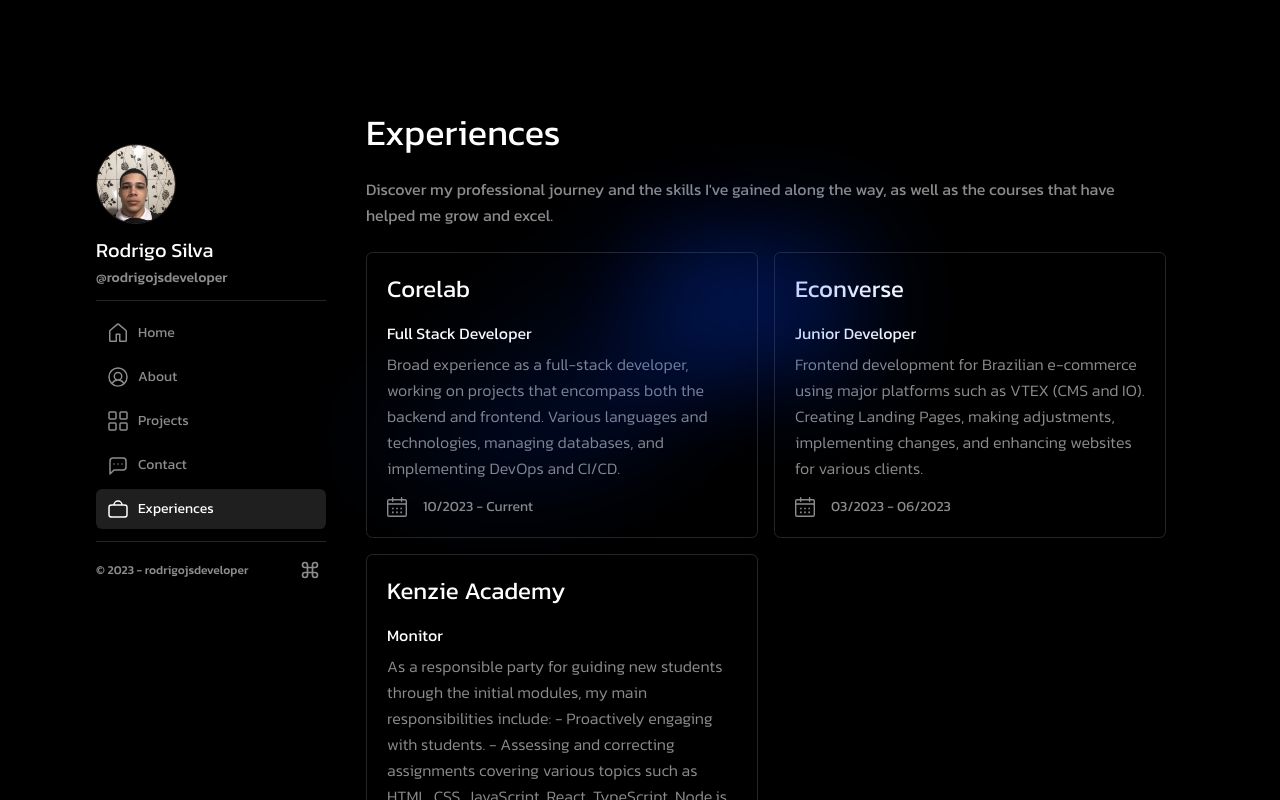
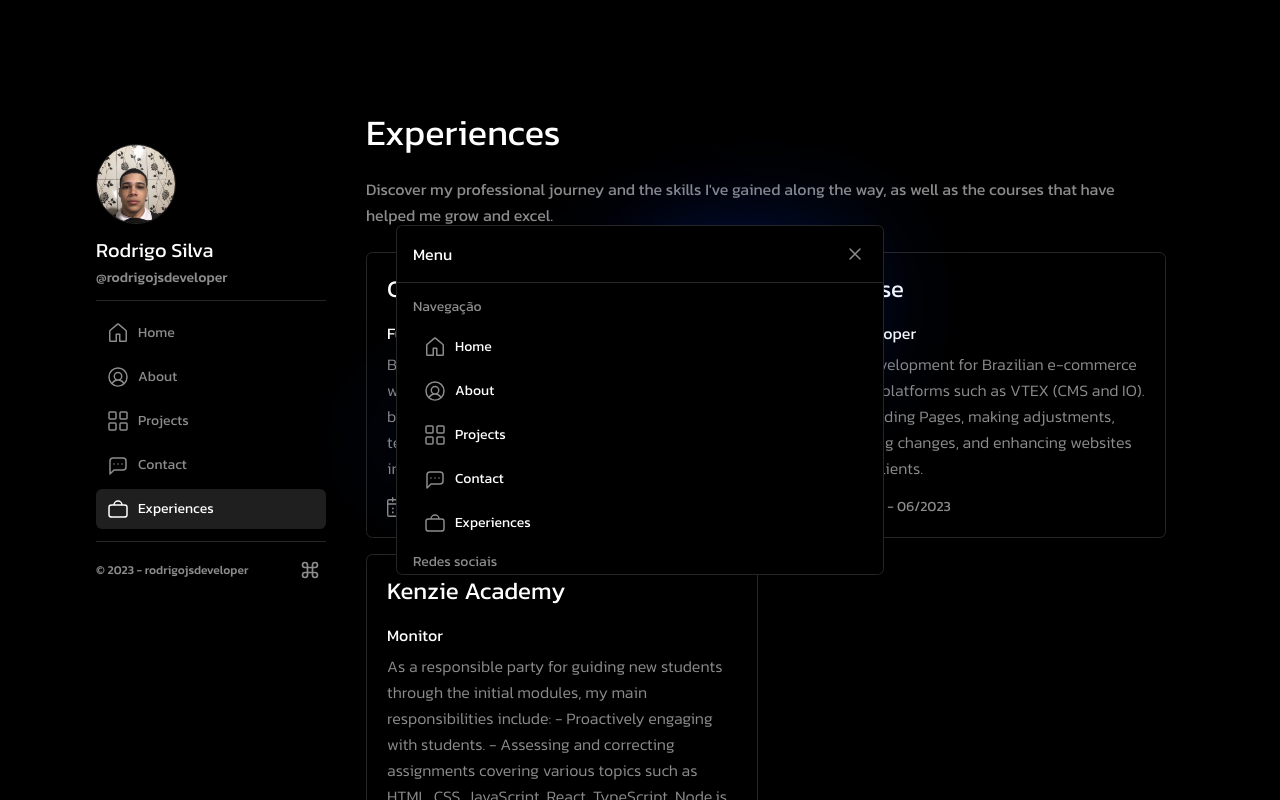
Before and after one commit to rodrigojsdeveloper/rodrigojs.dev, a Next.js app: page /experiences in a window 1280 px wide. Both pictures are taken after a click on the button 310 px from the left and 569 px from the top of the page. Shown: the top 800 px of the page. Built offline with nearby package versions, Linux system fonts and the light colour scheme.

Commit message:
feat: add modal with all site links

```diff
--- a/src/components/Button.tsx
+++ b/src/components/Button.tsx
@@ -1,6 +1,11 @@
-const Button = () => {
+import { IHandleState } from '@/interfaces'
+
+const Button = ({ handleState }: IHandleState) => {
   return (
-    <button className=" rounded-def p-1.5 hover:bg-link-hover active:bg-link-active">
+    <button
+      onClick={handleState}
+      className=" rounded-def p-1.5 hover:bg-link-hover active:bg-link-active"
+    >
       <svg
         xmlns="http://www.w3.org/2000/svg"
         width="24"
--- a/src/components/Header.tsx
+++ b/src/components/Header.tsx
@@ -14,11 +14,26 @@ import About from '@/svgs/About'
 import Contact from '@/svgs/Contact'
 import Experiences from '@/svgs/Experiences'
 import Projects from '@/svgs/Projects'
+import { useState } from 'react'
+import ModalBackground from './ModalBackground'
+import Modal from './Modal'
 
 const Header = () => {
   const pathname = usePathname()
 
+  const [openModal, setOpenModal] = useState(false)
+
+  const handleOpenModal = () => {
+    setOpenModal(!openModal)
+  }
+
   return (
+    <>
+      {openModal ? (
+        <ModalBackground>
+          <Modal handleState={handleOpenModal} />
+        </ModalBackground>
+      ) : null}
       <aside className="sticky top-0 flex h-104 w-full max-w-230 flex-col gap-y-3 pt-8 max-lg:hidden">
         <figure className="flex h-20 w-20 items-center justify-center rounded-full duration-300 ease-in-out">
           <Image
@@ -98,9 +113,10 @@ const Header = () => {
         <Line />
         <div className="flex items-center justify-between">
           <Copyright />
-        <Button />
+          <Button handleState={handleOpenModal} />
         </div>
       </aside>
+    </>
   )
 }
 
--- a/src/components/HeaderMobile.tsx
+++ b/src/components/HeaderMobile.tsx
@@ -8,13 +8,29 @@ import Menu from './Menu'
 import Button from './Button'
 import MenuHamburger from '@/svgs/MenuHamburger'
 import Close from '@/svgs/Close'
+import Modal from './Modal'
+import ModalBackground from './ModalBackground'
 
 const HeaderMobile = () => {
-  const [openModa, setOpenMenu] = useState<boolean>(false)
+  const [openMenu, setOpenMenu] = useState<boolean>(false)
+  const [openModal, setOpenModal] = useState<boolean>(false)
+
+  const handleOpenMenu = () => {
+    setOpenMenu(!openMenu)
+  }
+
+  const handleOpenModal = () => {
+    setOpenModal(!openModal)
+  }
 
   return (
     <>
-      {openModa ? <Menu /> : null}
+      {openMenu ? <Menu /> : null}
+      {openModal ? (
+        <ModalBackground>
+          <Modal handleState={handleOpenModal} />
+        </ModalBackground>
+      ) : null}
       <header className="fixed top-0 hidden h-20 w-full flex-row items-center justify-between bg-black px-8 pt-2 max-lg:flex max-sm:px-5">
         <Link
           href="/"
@@ -29,12 +45,12 @@ const HeaderMobile = () => {
         </Link>
 
         <div className="flex items-center gap-2">
-          <Button />
+          <Button handleState={handleOpenModal} />
 
-          {!openModa ? (
-            <MenuHamburger setOpenMenu={setOpenMenu} />
+          {!openMenu ? (
+            <MenuHamburger handleState={handleOpenMenu} />
           ) : (
-            <Close setOpenMenu={setOpenMenu} />
+            <Close handleState={handleOpenMenu} />
           )}
         </div>
       </header>
--- a/src/components/Modal.tsx
+++ b/src/components/Modal.tsx
@@ -1,21 +1,58 @@
-const Modal = () => {
+'use client'
+
+import Home from '@/svgs/Home'
+import CustomLink from './CustomLink'
+import About from '@/svgs/About'
+import Projects from '@/svgs/Projects'
+import Contact from '@/svgs/Contact'
+import Experiences from '@/svgs/Experiences'
+import Github from '@/svgs/Github'
+import Linkedin from '@/svgs/Linkedin'
+import Instagram from '@/svgs/Instagram'
+import Paragraphy from './Paragraphy'
+import Close from '@/svgs/Close'
+import Line from './Line'
+import Link from '@/svgs/Link'
+import Code from '@/svgs/Code'
+import { IHandleState } from '@/interfaces'
+
+const Modal = ({ handleState }: IHandleState) => {
   return (
-    <div>
-      <div>
+    <div className="flex h-[350px] w-full max-w-488 flex-col rounded-def border border-solid border-line bg-black">
+      <div className="flex flex-row items-center justify-between p-4">
         <h2>Menu</h2>
 
-        <svg />
+        <Close handleState={handleState} />
       </div>
 
-      <div>
-        <p>Navegação</p>
-        <nav></nav>
+      <Line />
 
-        <p>Redes sociais</p>
-        <nav></nav>
+      <div className="overflow-y-auto px-4 py-1.5">
+        <Paragraphy text="Navegação" style="text-sm py-2" />
+        <nav className="flex flex-col gap-1">
+          <CustomLink href="" Icon={<Home />} text="Home" />
+          <CustomLink href="about" Icon={<About />} text="About" />
+          <CustomLink href="projects" Icon={<Projects />} text="Projects" />
+          <CustomLink href="contact" Icon={<Contact />} text="Contact" />
+          <CustomLink
+            href="experiences"
+            Icon={<Experiences />}
+            text="Experiences"
+          />
+        </nav>
 
-        <p>Sugestões</p>
-        <nav></nav>
+        <Paragraphy text="Redes sociais" style="text-sm py-2" />
+        <nav className="flex flex-col gap-1">
+          <CustomLink href="github" Icon={<Github />} text="Github" />
+          <CustomLink href="linkedin" Icon={<Linkedin />} text="Linkedin" />
+          <CustomLink href="instagram" Icon={<Instagram />} text="Instagram" />
+        </nav>
+
+        <Paragraphy text="Sugestões" style="text-sm py-2" />
+        <nav className="flex flex-col gap-1">
+          <CustomLink href="link" Icon={<Link />} text="Copy link" />
+          <CustomLink href="code" Icon={<Code />} text="Source code" />
+        </nav>
       </div>
     </div>
   )
--- a/src/interfaces/index.ts
+++ b/src/interfaces/index.ts
@@ -65,9 +65,9 @@ export interface IMedia {
 }
 
 export interface IPathname {
-  pathname: string
+  pathname?: string
 }
 
-export interface IHeaderMobile {
-  setOpenMenu: (value: SetStateAction<boolean>) => void
+export interface IHandleState {
+  handleState: () => void
 }
--- a/src/svgs/Close.tsx
+++ b/src/svgs/Close.tsx
@@ -1,13 +1,13 @@
-import { IHeaderMobile } from '@/interfaces'
+import { IHandleState } from '@/interfaces'
 
-const Close = ({ setOpenMenu }: IHeaderMobile) => {
+const Close = ({ handleState }: IHandleState) => {
   return (
     <svg
       xmlns="http://www.w3.org/2000/svg"
       width="24"
       height="24"
       viewBox="0 0 24 24"
-      onClick={() => setOpenMenu(false)}
+      onClick={handleState}
       className="cursor-pointer"
     >
       <path
--- /dev/null
+++ b/src/svgs/Code.tsx
@@ -0,0 +1,20 @@
+const Code = () => {
+  return (
+    <svg
+      xmlns="http://www.w3.org/2000/svg"
+      width="24"
+      height="24"
+      viewBox="0 0 24 24"
+    >
+      <g fill="none" strokeWidth="1.5">
+        <path d="M0 0h24v24H0z" />
+        <path
+          fill="#8c8c8c"
+          d="M14.486 3.143a1 1 0 0 1 .692 1.233l-4.43 15.788a1 1 0 0 1-1.926-.54l4.43-15.788a1 1 0 0 1 1.234-.693M7.207 7.05a1 1 0 0 1 0 1.414L3.672 12l3.535 3.535a1 1 0 1 1-1.414 1.415L1.55 12.707a1 1 0 0 1 0-1.414L5.793 7.05a1 1 0 0 1 1.414 0m9.586 1.414a1 1 0 1 1 1.414-1.414l4.243 4.243a1 1 0 0 1 0 1.414l-4.243 4.243a1 1 0 0 1-1.414-1.415L20.328 12z"
+        />
+      </g>
+    </svg>
+  )
+}
+
+export default Code
--- /dev/null
+++ b/src/svgs/Github.tsx
@@ -0,0 +1,23 @@
+const Github = () => {
+  return (
+    <svg
+      xmlns="http://www.w3.org/2000/svg"
+      width="24"
+      height="24"
+      viewBox="0 0 24 24"
+    >
+      <g
+        fill="none"
+        stroke="#8C8C8C"
+        strokeLinecap="round"
+        stroke-winejoin="round"
+        strokeWidth="1.5"
+      >
+        <path d="M16 22.027v-2.87a3.37 3.37 0 0 0-.94-2.61c3.14-.35 6.44-1.54 6.44-7a5.44 5.44 0 0 0-1.5-3.75a5.07 5.07 0 0 0-.09-3.77s-1.18-.35-3.91 1.48a13.38 13.38 0 0 0-7 0c-2.73-1.83-3.91-1.48-3.91-1.48A5.07 5.07 0 0 0 5 5.797a5.44 5.44 0 0 0-1.5 3.78c0 5.42 3.3 6.61 6.44 7a3.37 3.37 0 0 0-.94 2.58v2.87" />
+        <path d="M9 20.027c-3 .973-5.5 0-7-3" />
+      </g>
+    </svg>
+  )
+}
+
+export default Github
--- /dev/null
+++ b/src/svgs/Instagram.tsx
@@ -0,0 +1,17 @@
+const Instagram = () => {
+  return (
+    <svg
+      xmlns="http://www.w3.org/2000/svg"
+      width="24"
+      height="24"
+      viewBox="0 0 24 24"
+    >
+      <path
+        fill="#8C8C8C"
+        d="M17.34 5.46a1.2 1.2 0 1 0 1.2 1.2a1.2 1.2 0 0 0-1.2-1.2Zm4.6 2.42a7.59 7.59 0 0 0-.46-2.43a4.94 4.94 0 0 0-1.16-1.77a4.7 4.7 0 0 0-1.77-1.15a7.3 7.3 0 0 0-2.43-.47C15.06 2 14.72 2 12 2s-3.06 0-4.12.06a7.3 7.3 0 0 0-2.43.47a4.78 4.78 0 0 0-1.77 1.15a4.7 4.7 0 0 0-1.15 1.77a7.3 7.3 0 0 0-.47 2.43C2 8.94 2 9.28 2 12s0 3.06.06 4.12a7.3 7.3 0 0 0 .47 2.43a4.7 4.7 0 0 0 1.15 1.77a4.78 4.78 0 0 0 1.77 1.15a7.3 7.3 0 0 0 2.43.47C8.94 22 9.28 22 12 22s3.06 0 4.12-.06a7.3 7.3 0 0 0 2.43-.47a4.7 4.7 0 0 0 1.77-1.15a4.85 4.85 0 0 0 1.16-1.77a7.59 7.59 0 0 0 .46-2.43c0-1.06.06-1.4.06-4.12s0-3.06-.06-4.12ZM20.14 16a5.61 5.61 0 0 1-.34 1.86a3.06 3.06 0 0 1-.75 1.15a3.19 3.19 0 0 1-1.15.75a5.61 5.61 0 0 1-1.86.34c-1 .05-1.37.06-4 .06s-3 0-4-.06a5.73 5.73 0 0 1-1.94-.3a3.27 3.27 0 0 1-1.1-.75a3 3 0 0 1-.74-1.15a5.54 5.54 0 0 1-.4-1.9c0-1-.06-1.37-.06-4s0-3 .06-4a5.54 5.54 0 0 1 .35-1.9A3 3 0 0 1 5 5a3.14 3.14 0 0 1 1.1-.8A5.73 5.73 0 0 1 8 3.86c1 0 1.37-.06 4-.06s3 0 4 .06a5.61 5.61 0 0 1 1.86.34a3.06 3.06 0 0 1 1.19.8a3.06 3.06 0 0 1 .75 1.1a5.61 5.61 0 0 1 .34 1.9c.05 1 .06 1.37.06 4s-.01 3-.06 4ZM12 6.87A5.13 5.13 0 1 0 17.14 12A5.12 5.12 0 0 0 12 6.87Zm0 8.46A3.33 3.33 0 1 1 15.33 12A3.33 3.33 0 0 1 12 15.33Z"
+      />
+    </svg>
+  )
+}
+
+export default Instagram
--- /dev/null
+++ b/src/svgs/Link.tsx
@@ -0,0 +1,17 @@
+const Link = () => {
+  return (
+    <svg
+      xmlns="http://www.w3.org/2000/svg"
+      width="24"
+      height="24"
+      viewBox="0 0 24 24"
+    >
+      <g fill="none" stroke="#8c8c8c" strokeLinecap="round" strokeWidth="1.5">
+        <path d="m12 17l-1.5 1.5a3.536 3.536 0 0 1-5 0v0a3.536 3.536 0 0 1 0-5l3-3a3.536 3.536 0 0 1 5 0v0" />
+        <path d="m12 7l1.5-1.5a3.536 3.536 0 0 1 5 0v0a3.536 3.536 0 0 1 0 5l-3 3a3.536 3.536 0 0 1-5 0v0" />
+      </g>
+    </svg>
+  )
+}
+
+export default Link
--- /dev/null
+++ b/src/svgs/Linkedin.tsx
@@ -0,0 +1,19 @@
+const Linkedin = () => {
+  return (
+    <svg
+      xmlns="http://www.w3.org/2000/svg"
+      width="24"
+      height="24"
+      viewBox="0 0 24 24"
+    >
+      <path
+        fill="#8C8C8C"
+        fillRule="evenodd"
+        d="M5 1.25a2.75 2.75 0 1 0 0 5.5a2.75 2.75 0 0 0 0-5.5ZM3.75 4a1.25 1.25 0 1 1 2.5 0a1.25 1.25 0 0 1-2.5 0Zm-1.5 4A.75.75 0 0 1 3 7.25h4a.75.75 0 0 1 .75.75v13a.75.75 0 0 1-.75.75H3a.75.75 0 0 1-.75-.75V8Zm1.5.75v11.5h2.5V8.75h-2.5ZM9.25 8a.75.75 0 0 1 .75-.75h4a.75.75 0 0 1 .75.75v.434l.435-.187a7.792 7.792 0 0 1 2.358-.595C20.318 7.4 22.75 9.58 22.75 12.38V21a.75.75 0 0 1-.75.75h-4a.75.75 0 0 1-.75-.75v-7a1.25 1.25 0 0 0-2.5 0v7a.75.75 0 0 1-.75.75h-4a.75.75 0 0 1-.75-.75V8Zm1.5.75v11.5h2.5V14a2.75 2.75 0 1 1 5.5 0v6.25h2.5v-7.87c0-1.904-1.661-3.408-3.57-3.234a6.31 6.31 0 0 0-1.904.48l-1.48.635a.75.75 0 0 1-1.046-.69V8.75h-2.5Z"
+        clipRule="evenodd"
+      />
+    </svg>
+  )
+}
+
+export default Linkedin
--- a/src/svgs/MenuHamburger.tsx
+++ b/src/svgs/MenuHamburger.tsx
@@ -1,13 +1,13 @@
-import { IHeaderMobile } from '@/interfaces'
+import { IHandleState } from '@/interfaces'
 
-const MenuHamburger = ({ setOpenMenu }: IHeaderMobile) => {
+const MenuHamburger = ({ handleState }: IHandleState) => {
   return (
     <svg
       xmlns="http://www.w3.org/2000/svg"
       width="24"
       height="24"
       viewBox="0 0 24 24"
-      onClick={() => setOpenMenu(true)}
+      onClick={handleState}
       className="cursor-pointer"
     >
       <path
```
Lines whose indentation alone changed are shown as unchanged.
